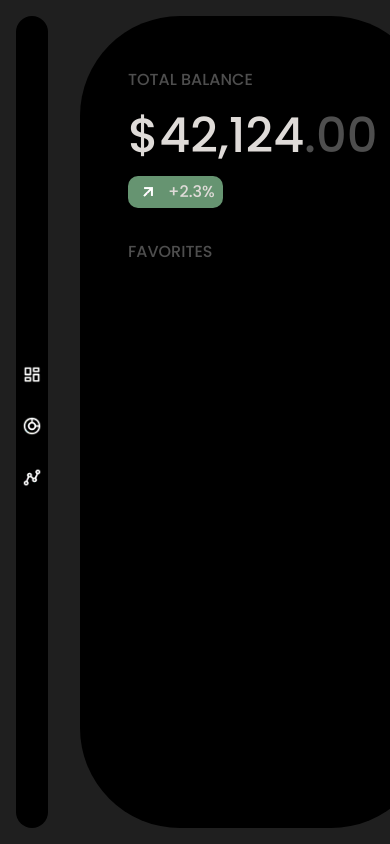
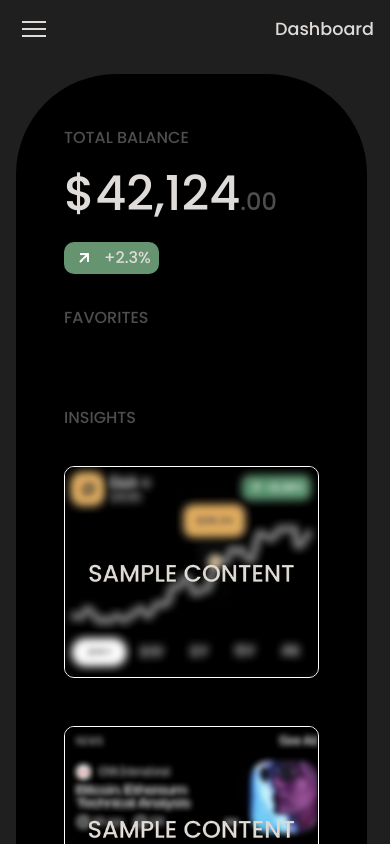
Before and after one commit to joshuarconcepcion/crypto-dashboard, a website built with Vite: page index.html in a window 390 px wide. Built offline with nearby package versions, Linux system fonts and the light colour scheme; no server answers.

Commit message:
Finished mobile optimization

```diff
--- a/src/style.css
+++ b/src/style.css
@@ -243,7 +243,7 @@ body { font-family: 'Poppins'; background-color: var(--color-background-grey); }
 
 .balance-number { font-size: 3rem; }
 
-.balance-number span { color: var(--color-text-grey); font-size: 3rem; }
+.balance-number span { color: var(--color-text-grey); font-size: 1.5rem; }
 
 .balance-trend {
   display: flex;
@@ -317,6 +317,10 @@ body { font-family: 'Poppins'; background-color: var(--color-background-grey); }
   font-size: 1.5rem;
 }
 
+.card-canvas-container {
+    align-self: center;
+  }
+
 .card-price {
   font-size: 1.5rem;
 }
@@ -349,8 +353,67 @@ body { font-family: 'Poppins'; background-color: var(--color-background-grey); }
 }
 
 .dashboard-insights-content {
-  width: 85%;
+  width: clamp(350px, 80%, 600px);
   height: auto;
   border: 1px solid white;
   border-radius: 10px;
 }
+
+/*** TOPBAR (mobile) ***/
+
+.topbar {
+  display: none;
+  align-items: center;
+  justify-content: space-between;
+  margin: 1rem;
+  color: var(--color-text-white);
+}
+
+.hamburger-btn {
+  display: grid;
+  gap: 5px;
+  background: transparent;
+  border: 0;
+  cursor: pointer;
+}
+
+.hamburger-btn span {
+  display: block;
+  width: 24px;
+  height: 2px;
+  background: var(--color-text-white);
+}
+
+
+.topbar-title {
+  margin: 0;
+  font-size: 1.1rem;
+  color: var(--color-text-white);
+}
+
+/*** MOBILE OPTIMIZATION ***/
+
+@media (max-width: 900px) {
+  html, body { overflow: auto; }
+  .topbar { display: flex; }
+  #app { flex-direction: column; }
+  .sidebar { display: none; }
+
+  .dashboard-container {
+    grid-template-columns: 1fr;
+    height: 100%;
+  }
+
+  .card-container {
+    flex-direction: column;
+  }
+
+  .crypto-card {
+    width: 100%;
+  }
+
+  .card-canvas-container {
+    align-self: center;
+  }
+
+}
--- a/src/ui/render.js
+++ b/src/ui/render.js
@@ -1,9 +1,11 @@
 import { renderSidebar } from "./sidebar";
 import { renderDashboard } from "./dashboard";
+import { renderTopbar } from "./topbar";
 
 const container = document.getElementById('app');
 
-export const renderUI = () => {
+export const renderUI = async () => {
+    renderTopbar(container);
     renderSidebar(container);
-    renderDashboard(container);
+    await renderDashboard(container);
 }
--- /dev/null
+++ b/src/ui/topbar.js
@@ -0,0 +1,15 @@
+export const renderTopbar = (container) => {
+    const topbar = document.createElement('div');
+    topbar.className = 'topbar';
+
+    const hamburgerBtn = document.createElement('button');
+    hamburgerBtn.className = 'hamburger-btn';
+    hamburgerBtn.innerHTML = '<span></span><span></span><span></span>';
+
+    const title = document.createElement('p');
+    title.className = 'topbar-title';
+    title.textContent = 'Dashboard';
+
+    topbar.append(hamburgerBtn, title);
+    container.append(topbar);
+}
```
